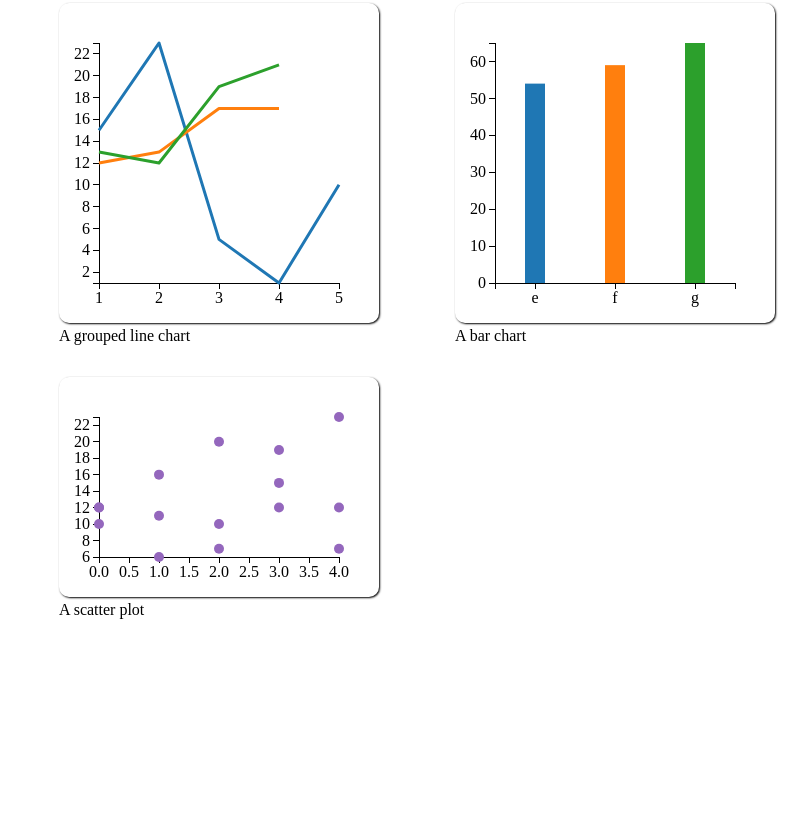
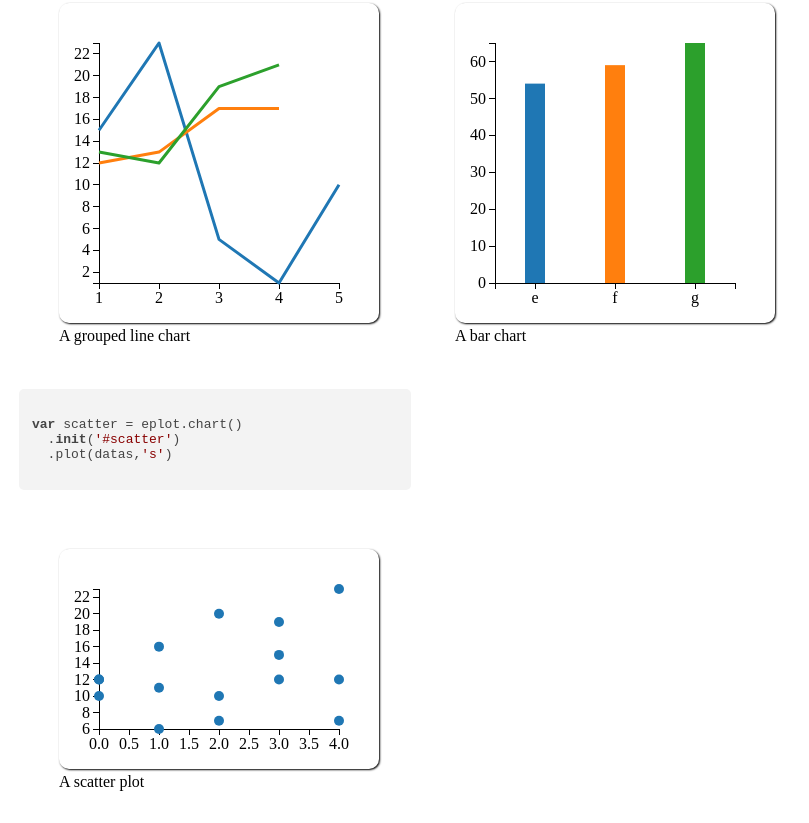
Before and after one commit to robertreingit/easyPlotJS, a website: page index.html in a window 1280 px wide. Shown: the part 958-1781 px from the top of the page, without its empty margins (221-1030 px from the left). Before the commit the page ends 1609 px from the top, so only its background shows below. Drawn offline with nearby package versions, Linux system fonts and the light colour scheme.

Commit message:
Scatterplot now with proper color. Added remaining evals.

```diff
--- a/app.js
+++ b/app.js
@@ -429,11 +429,12 @@ var eplot = (function() {
   .init('#basic')
   .plot(data0);*/
 
-d3.select('code')[0]
+d3.selectAll('code')[0]
   .forEach(function(snippet) {
     eval.call(window, snippet.innerText);
   });
 
+/*
 var lgraph = eplot.chart()
   .width(300)
   .height(300)
@@ -451,7 +452,7 @@ var bgraph = eplot.chart()
 var scatter = eplot.chart()
   .init('#scatter')
   .plot(datas,'s')
-
+*/
 eplot.highlighter('.board .data',data.map(function(el) { return el.key; }));
 
 setTimeout(function() {
--- a/data.js
+++ b/data.js
@@ -59,7 +59,7 @@ var data_bar2 = data2.map(function(el) {
 });
 
 var datas = [{
-  key: 'dummy',
+  key: 'a',
   values: [
     { x: 0, y: 10 },
     { x: 1, y: 16 },
--- a/index.html
+++ b/index.html
@@ -81,7 +81,14 @@ var bgraph = eplot.chart()
       </div><!-- .board -->
     </section>
     <section>
-      <div>
+      <div class='col-50'>
+        <pre>
+          <code>
+var scatter = eplot.chart()
+  .init('#scatter')
+  .plot(datas,'s')
+          </code>
+        </pre>
         <figure class="chart" id="scatter">
           <figcaption>A scatter plot</figcaption>
         </figure>
```
